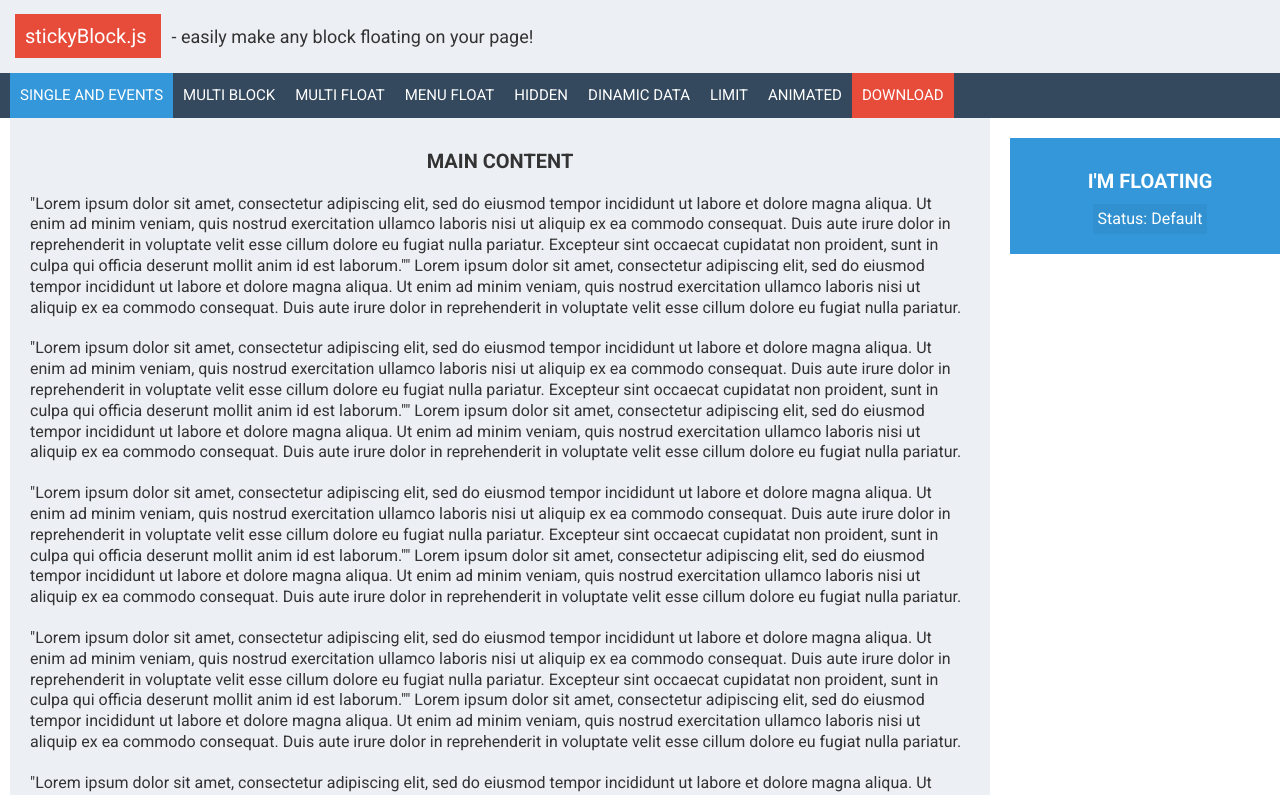
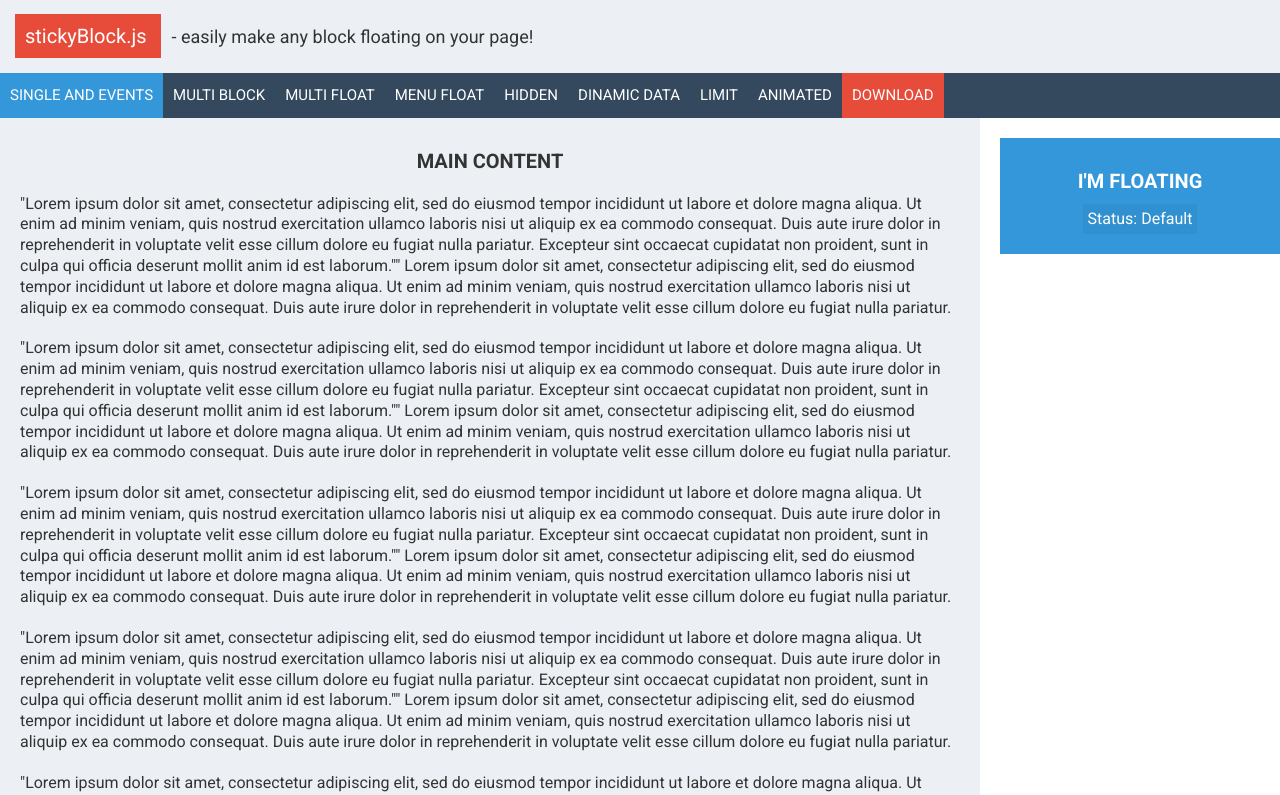
Before and after one commit to maxulyanov/stickyBlock, a plain HTML site: page demo/index.html in a window 1280 px wide. Shown: the top 795 px of the page. Drawn offline with Linux system fonts and the light colour scheme.

Commit message:
demo update

```diff
--- a/demo/css/demo.css
+++ b/demo/css/demo.css
@@ -7,7 +7,6 @@
   box-sizing: border-box;
 }
 body {
-  min-width: 1300px;
   color: #333;
   background: #FFF;
   font-family: 'Roboto', sans-serif;
@@ -21,8 +20,10 @@ p {
 
 /* header */
 .before-header {
+  min-width: 1280px;
+  padding: 15px;
+  overflow: hidden;
   background: #ECF0F5;
-  padding: 15px;
 }
 .before-header-inner {
   width: 1280px;
@@ -31,6 +32,8 @@ p {
 }
 .header {
   display: none;
+  min-width: 1280px;
+  overflow: hidden;
   background: #34495E;
 }
 .nav {
```
